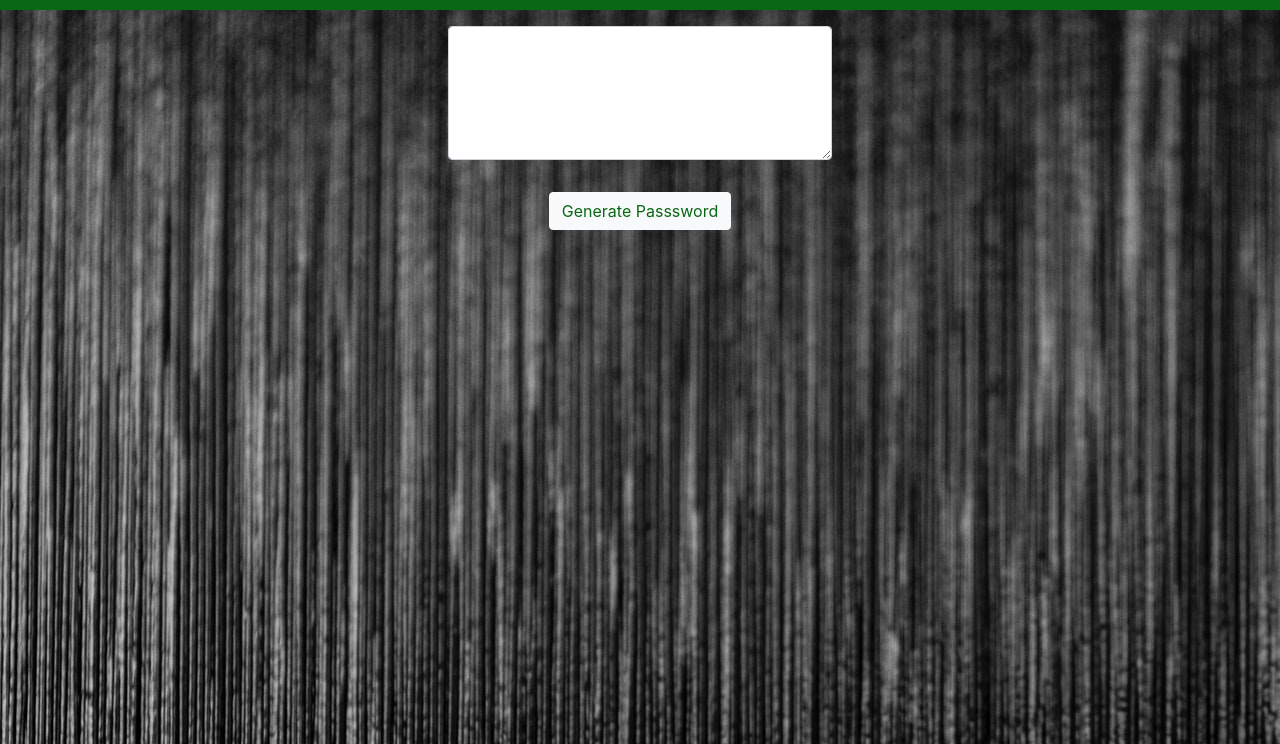
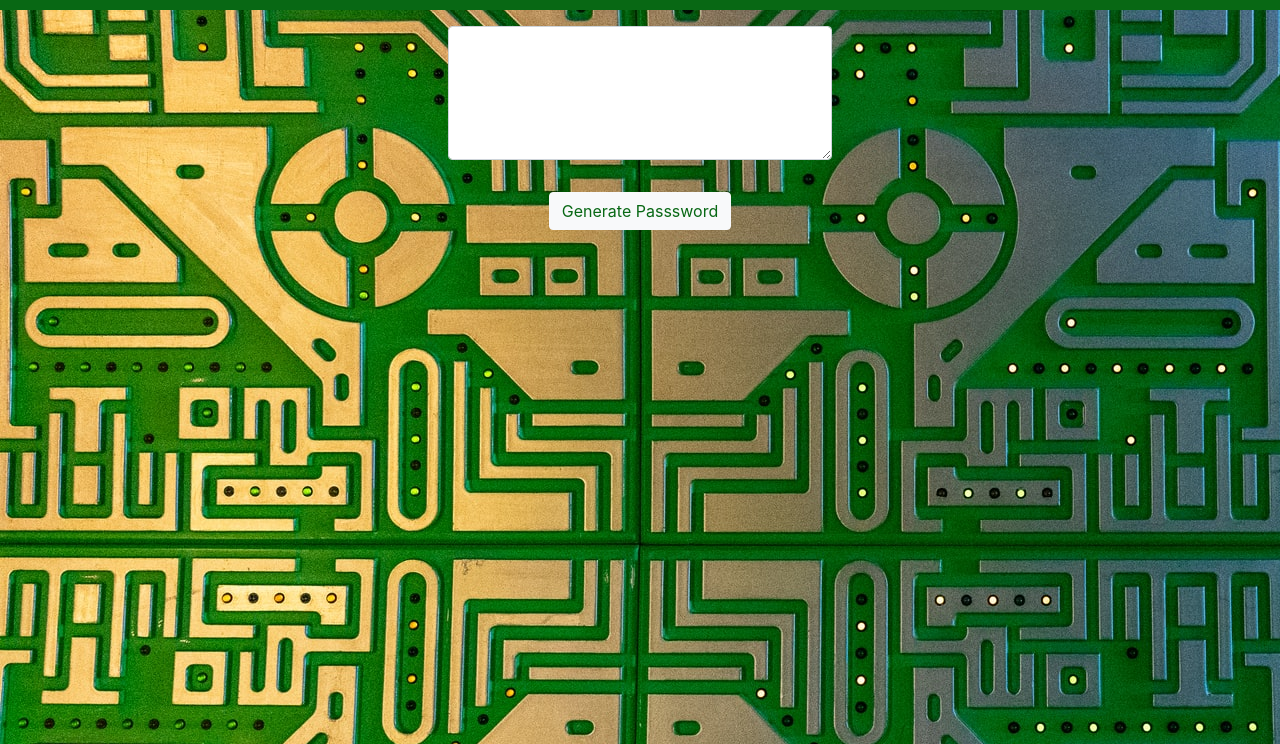
Before and after one commit to JonDnv/PasswordGenerator, a plain HTML site: page index.html in a window 1280 px wide. Shown: the part 56-800 px from the top of the page. Drawn offline with nearby package versions, Linux system fonts and the light colour scheme.

Commit message:
Changed Background

```diff
--- a/assets/styles.css
+++ b/assets/styles.css
@@ -1,5 +1,5 @@
 body {
-  background-image: url(./isaac-quesada-vovoWG_IIJQ-unsplash.jpg);
+  background-image: url(./circuitboard.jpg);
 }
 
 .title-container {
```
Also changed, not shown: assets/circuitboard.jpg (added), assets/isaac-quesada-vovoWG_IIJQ-unsplash.jpg (deleted), 1 other file.
